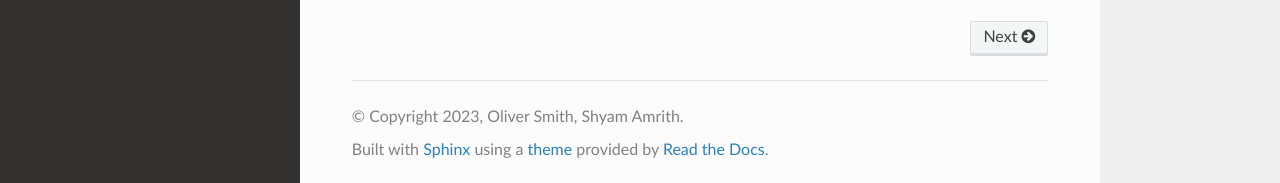
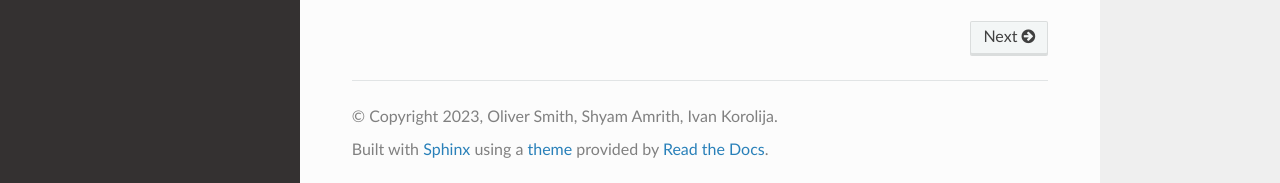
Before and after one commit to UCL/simstock, a Sphinx documentation site: the page built from docs/source/index.rst, in a window 1280 px wide and 900 px high, scrolled down 968 px. Shown: the part 714-897 px from the top of the window. Built offline with Sphinx 7.4.7 and the Read the Docs theme 2.0.0, drawn with Linux system fonts in a browser that asks for light colours.

Commit message:
Further backwards compatibility

```diff
--- a/docs/source/conf.py
+++ b/docs/source/conf.py
@@ -11,9 +11,9 @@
 sys.path.insert(0, os.path.abspath('../../src/simstock/'))
 
 project = 'Simstock'
-copyright = '2023, Oliver Smith, Shyam Amrith'
+copyright = '2023, Oliver Smith, Shyam Amrith, Ivan Korolija'
 author = 'Oliver Smith'
-release = '0.0.1'
+release = '0.2.4'
 
 # -- General configuration ---------------------------------------------------
 # https://www.sphinx-doc.org/en/master/usage/configuration.html#general-configuration
```
Also changed, not shown: 1 other file.
